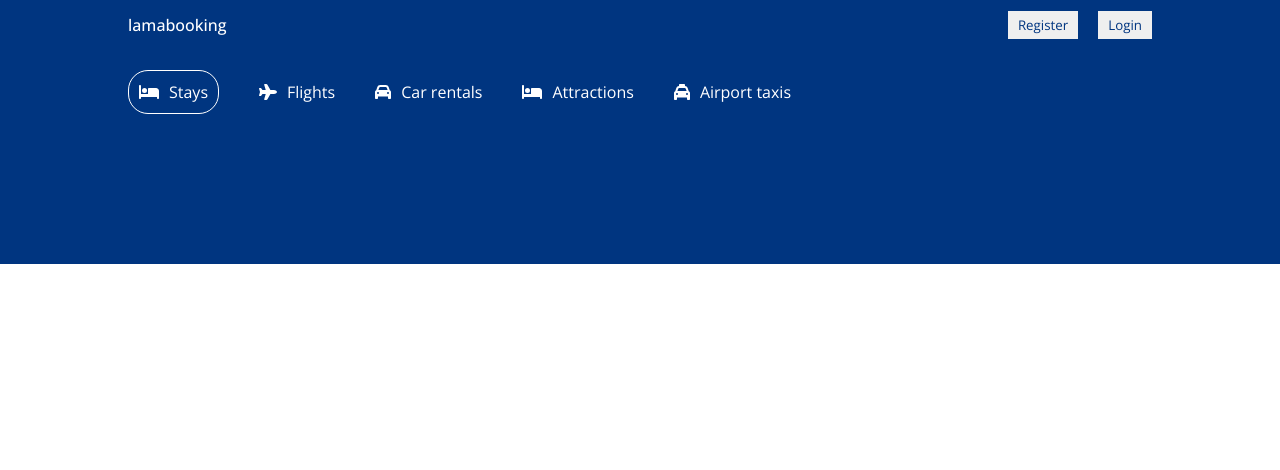
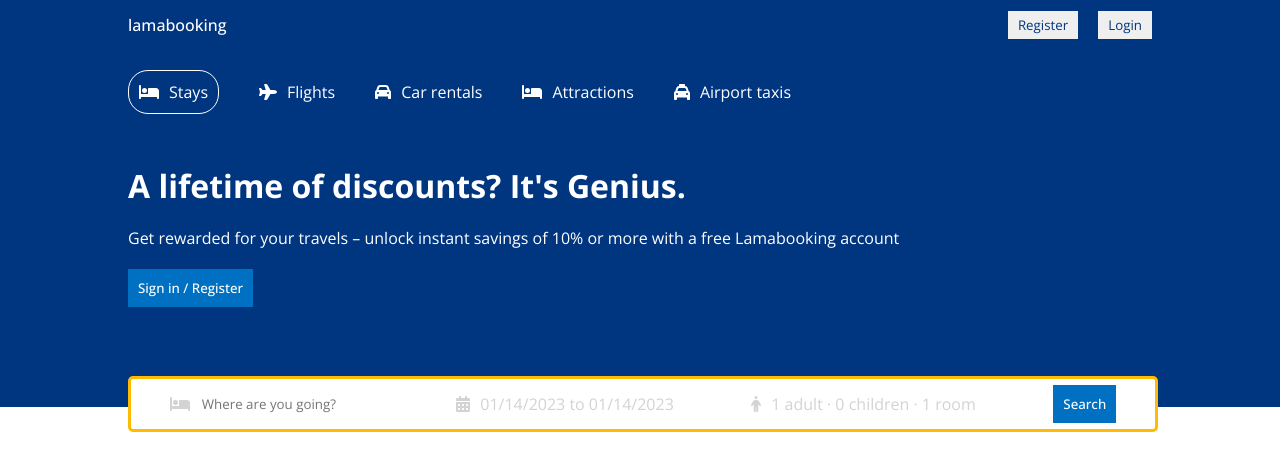
Before and after one commit to martin-creator/booking-app, a React (Create React App) app: page / in a window 1280 px wide. Shown: the top 470 px of the page. Built offline with nearby package versions, Linux system fonts and the light colour scheme.

Commit message:
Added advanced search bar

```diff
--- a/package.json
+++ b/package.json
@@ -10,7 +10,9 @@
     "@testing-library/jest-dom": "^5.16.4",
     "@testing-library/react": "^13.1.1",
     "@testing-library/user-event": "^13.5.0",
+    "date-fns": "^2.29.3",
     "react": "^18.0.0",
+    "react-date-range": "^1.4.0",
     "react-dom": "^18.0.0",
     "react-router-dom": "6.3.0",
     "react-scripts": "5.0.1",
--- a/src/components/header/Header.jsx
+++ b/src/components/header/Header.jsx
@@ -1,16 +1,59 @@
 import {
   faBed,
+  faCalendarDays,
   faCar,
+  faPerson,
   faPlane,
   faTaxi,
 } from "@fortawesome/free-solid-svg-icons";
 import { FontAwesomeIcon } from "@fortawesome/react-fontawesome";
 import "./header.css";
+import { DateRange } from "react-date-range";
+import { useState } from "react";
+import "react-date-range/dist/styles.css"; // main css file
+import "react-date-range/dist/theme/default.css"; // theme css file
+import { format } from "date-fns";
+import { useNavigate } from "react-router-dom";
 
-const Header = () => {
+const Header = ({ type }) => {
+  const [destination, setDestination] = useState("");
+  const [openDate, setOpenDate] = useState(false);
+  const [date, setDate] = useState([
+    {
+      startDate: new Date(),
+      endDate: new Date(),
+      key: "selection",
+    },
+  ]);
+  const [openOptions, setOpenOptions] = useState(false);
+  const [options, setOptions] = useState({
+    adult: 1,
+    children: 0,
+    room: 1,
+  });
+
+  const navigate = useNavigate();
+
+  const handleOption = (name, operation) => {
+    setOptions((prev) => {
+      return {
+        ...prev,
+        [name]: operation === "i" ? options[name] + 1 : options[name] - 1,
+      };
+    });
+  };
+
+  const handleSearch = () => {
+    navigate("/hotels", { state: { destination, date, options } });
+  };
+
   return (
     <div className="header">
-      <div className="headerContainer">
+      <div
+        className={
+          type === "list" ? "headerContainer listMode" : "headerContainer"
+        }
+      >
         <div className="headerList">
           <div className="headerListItem active">
             <FontAwesomeIcon icon={faBed} />
@@ -33,6 +76,128 @@ const Header = () => {
             <span>Airport taxis</span>
           </div>
         </div>
+        {type !== "list" && (
+          <>
+            <h1 className="headerTitle">
+              A lifetime of discounts? It's Genius.
+            </h1>
+            <p className="headerDesc">
+              Get rewarded for your travels – unlock instant savings of 10% or
+              more with a free Lamabooking account
+            </p>
+            <button className="headerBtn">Sign in / Register</button>
+            <div className="headerSearch">
+              <div className="headerSearchItem">
+                <FontAwesomeIcon icon={faBed} className="headerIcon" />
+                <input
+                  type="text"
+                  placeholder="Where are you going?"
+                  className="headerSearchInput"
+                  onChange={(e) => setDestination(e.target.value)}
+                />
+              </div>
+              <div className="headerSearchItem">
+                <FontAwesomeIcon icon={faCalendarDays} className="headerIcon" />
+                <span
+                  onClick={() => setOpenDate(!openDate)}
+                  className="headerSearchText"
+                >{`${format(date[0].startDate, "MM/dd/yyyy")} to ${format(
+                  date[0].endDate,
+                  "MM/dd/yyyy"
+                )}`}</span>
+                {openDate && (
+                  <DateRange
+                    editableDateInputs={true}
+                    onChange={(item) => setDate([item.selection])}
+                    moveRangeOnFirstSelection={false}
+                    ranges={date}
+                    className="date"
+                    minDate={new Date()}
+                  />
+                )}
+              </div>
+              <div className="headerSearchItem">
+                <FontAwesomeIcon icon={faPerson} className="headerIcon" />
+                <span
+                  onClick={() => setOpenOptions(!openOptions)}
+                  className="headerSearchText"
+                >{`${options.adult} adult · ${options.children} children · ${options.room} room`}</span>
+                {openOptions && (
+                  <div className="options">
+                    <div className="optionItem">
+                      <span className="optionText">Adult</span>
+                      <div className="optionCounter">
+                        <button
+                          disabled={options.adult <= 1}
+                          className="optionCounterButton"
+                          onClick={() => handleOption("adult", "d")}
+                        >
+                          -
+                        </button>
+                        <span className="optionCounterNumber">
+                          {options.adult}
+                        </span>
+                        <button
+                          className="optionCounterButton"
+                          onClick={() => handleOption("adult", "i")}
+                        >
+                          +
+                        </button>
+                      </div>
+                    </div>
+                    <div className="optionItem">
+                      <span className="optionText">Children</span>
+                      <div className="optionCounter">
+                        <button
+                          disabled={options.children <= 0}
+                          className="optionCounterButton"
+                          onClick={() => handleOption("children", "d")}
+                        >
+                          -
+                        </button>
+                        <span className="optionCounterNumber">
+                          {options.children}
+                        </span>
+                        <button
+                          className="optionCounterButton"
+                          onClick={() => handleOption("children", "i")}
+                        >
+                          +
+                        </button>
+                      </div>
+                    </div>
+                    <div className="optionItem">
+                      <span className="optionText">Room</span>
+                      <div className="optionCounter">
+                        <button
+                          disabled={options.room <= 1}
+                          className="optionCounterButton"
+                          onClick={() => handleOption("room", "d")}
+                        >
+                          -
+                        </button>
+                        <span className="optionCounterNumber">
+                          {options.room}
+                        </span>
+                        <button
+                          className="optionCounterButton"
+                          onClick={() => handleOption("room", "i")}
+                        >
+                          +
+                        </button>
+                      </div>
+                    </div>
+                  </div>
+                )}
+              </div>
+              <div className="headerSearchItem">
+                <button className="headerBtn" onClick={handleSearch}>
+                  Search
+                </button>
+              </div>
+            </div>
+          </>
+        )}
       </div>
     </div>
   );
--- a/src/components/header/header.css
+++ b/src/components/header/header.css
@@ -33,3 +33,96 @@
     padding: 10px;
     border-radius: 20px;
   }
+
+  .headerDesc {
+    margin: 20px 0px;
+  }
+
+  .headerBtn {
+    background-color: #0071c2;
+    color: white;
+    font-weight: 500;
+    border: none;
+    padding: 10px;
+    cursor: pointer;
+  }
+
+  .headerSearch {
+    height: 30px;
+    background-color: white;
+    border: 3px solid #febb02;
+    display: flex;
+    align-items: center;
+    justify-content: space-around;
+    padding: 10px 0px;
+    border-radius: 5px;
+    position: absolute;
+    bottom: -25px;
+    width: 100%;
+    max-width: 1024px;
+  }
+
+  .headerIcon {
+    color: lightgray;
+  }
+
+  .headerSearchItem {
+    display: flex;
+    align-items: center;
+    gap: 10px;
+  }
+
+  .headerSearchInput {
+    border: none;
+    outline: none;
+  }
+
+  .headerSearchText {
+    color: lightgray;
+    cursor: pointer;
+  }
+
+  .date {
+    position: absolute;
+    top: 50px;
+    z-index: 2;
+  }
+
+  .options {
+    z-index: 2;
+    position: absolute;
+    top: 50px;
+    background-color: white;
+    color: gray;
+    border-radius: 5px;
+    -webkit-box-shadow: 0px 0px 10px -5px rgba(0, 0, 0, 0.4);
+    box-shadow: 0px 0px 10px -5px rgba(0, 0, 0, 0.4);
+  }
+
+  .optionItem {
+    width: 200px;
+    display: flex;
+    justify-content: space-between;
+    margin: 10px;
+  }
+
+  .optionCounter {
+    display: flex;
+    align-items: center;
+    gap: 10px;
+    font-size: 12px;
+    color: black;
+  }
+
+  .optionCounterButton {
+    width: 30px;
+    height: 30px;
+    border: 1px solid #0071c2;
+    color: #0071c2;
+    cursor: pointer;
+    background-color: white;
+  }
+
+  .optionCounterButton:disabled {
+    cursor: not-allowed;
+  }
--- a/src/pages/list/List.jsx
+++ b/src/pages/list/List.jsx
@@ -1,8 +1,13 @@
 import React from 'react'
+import Header from '../../components/header/Header'
+import Navbar from '../../components/navbar/Navbar'
 
 const List = () => {
   return (
-    <div>List items</div>
+    <div>
+      <Navbar />
+      <Header type ="list" />
+    </div>
   )
 }
 
```
Also changed, not shown: 1 other file (tests, documents, lock files or other folders).
